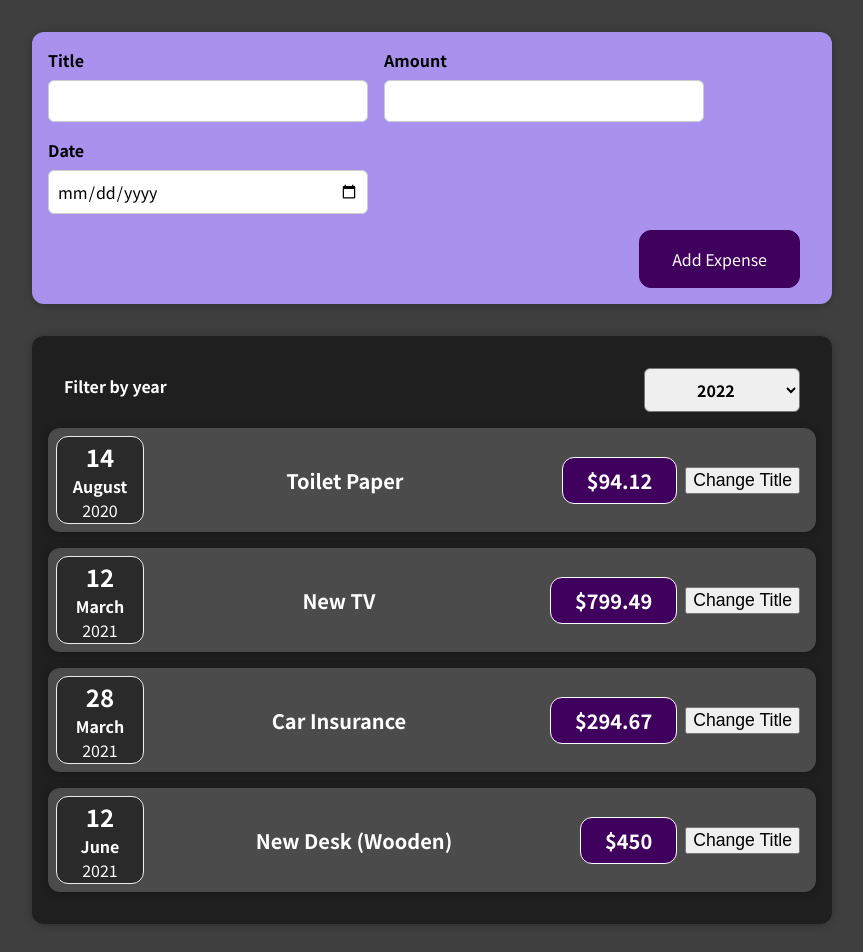
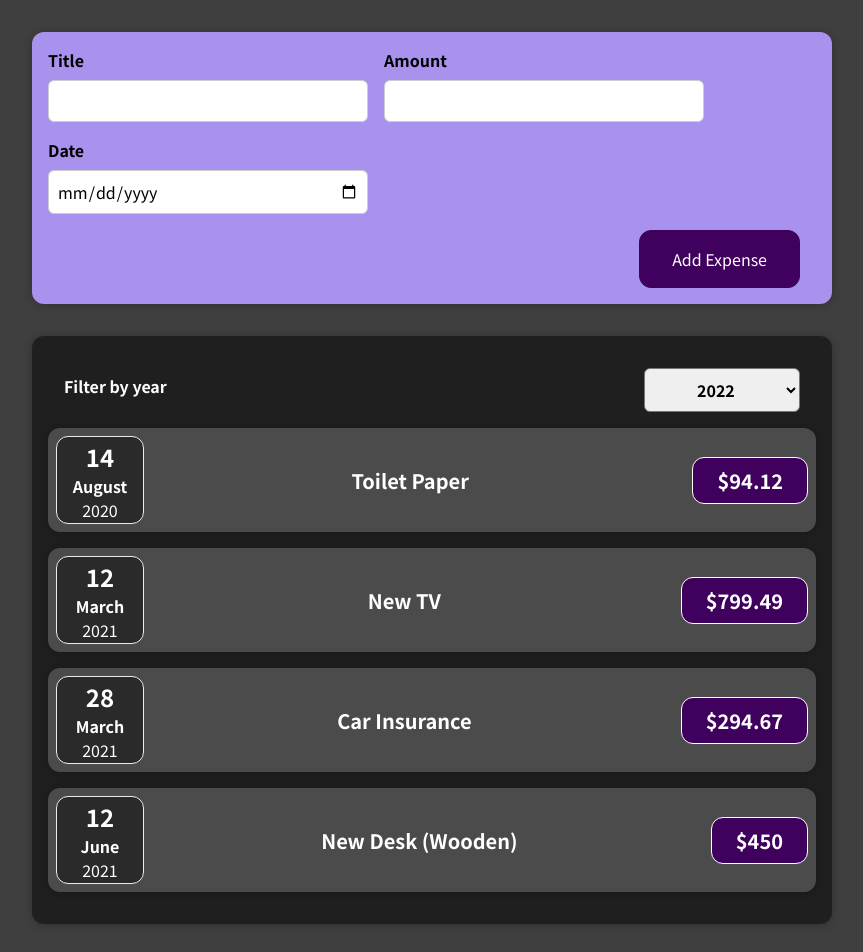
Before and after one commit to abhinavoo7/ExpenseTracker, a React (Create React App) app: page / in a window 1280 px wide. Shown: the top 952 px of the page, without its empty margins (208-1071 px from the left). Built offline with nearby package versions, Linux system fonts and the light colour scheme.

Commit message:
rendered dynamic list of data

```diff
--- a/src/App.tsx
+++ b/src/App.tsx
@@ -4,7 +4,7 @@ import NewExpense from './components/NewExpense/NewExpense'
 import { useState } from 'react'
 
 function App() {
-  const expenses = [
+  const dummyExpenses: ExpenseData[] = [
     {
       id: 'e1',
       title: 'Toilet Paper',
@@ -26,22 +26,22 @@ function App() {
     },
   ]
 
-  const [expenseList, setExpenses] = useState(expenses)
+  const [expenseList, setExpenses] = useState(dummyExpenses)
 
-  const addExpenseDataHandler = (expenseData: ExpenseData) => {
+  const addExpenseDataHandler = (expense: ExpenseData) => {
     console.log('In app.tsx')
-    // console.log(expenseData)
-    const exp = {
-      id: expenseData.id!!,
-      title: expenseData.title,
-      amount: expenseData.amount,
-      date: expenseData.date,
-    }
-    expenses.push(exp)
-    setExpenses(expenses)
-    console.log(expenseList)
+    setExpenses((prevExpenses) => {
+      return [expense, ...prevExpenses]
+    })
+
+    // setExpenses((prevExpenses)=>{
+    //   return [expenseData, ...prevExpense]
+    // })
+    // console.log('In app.tsx')
+    // console.log(expenseList)
   }
 
+  // console.log(expenseList)
   return (
     <div className="App">
       <NewExpense onAddExpense={addExpenseDataHandler} />
@@ -53,7 +53,7 @@ function App() {
 export default App
 
 interface ExpenseData {
-  id?: string
+  id: string
   title: string
   amount: number
   date: Date
--- a/src/components/Expenses/ExpenseItem.tsx
+++ b/src/components/Expenses/ExpenseItem.tsx
@@ -1,29 +1,32 @@
 import './ExpenseItem.css'
 import ExpenseDate from './ExpenseDate'
 import Card from '../UI/Card'
-import { useState } from 'react'
 
 function ExpenseItem(props: Props) {
-  const [title, setTitle] = useState(props.title)
+  // const [title, setTitle] = useState(props.title)
 
-  const clickhandler = () => {
-    console.log('Button clicked!')
-    setTitle('Updated Title!!')
-  }
+  // const clickhandler = () => {
+  //   console.log('Button clicked!')
+  //   setTitle('Updated Title!!')
+  // }
+
+  // console.log('In Expense Item')
+  // console.log(props)
 
   return (
     <Card className="expense-item">
       <ExpenseDate date={props.date} />
       <div className="expense-item__description">
-        <h2>{title}</h2>
+        {/* <h2>{title}</h2> */}
+        <h2>{props.title}</h2>
         <div className="expense-item__price">${props.amount}</div>
       </div>
-      <button
+      {/* <button
         onClick={clickhandler}
         className="expense-item_btn btn btn-outline-light"
       >
         Change Title
-      </button>
+      </button> */}
     </Card>
   )
 }
--- a/src/components/Expenses/Expenses.tsx
+++ b/src/components/Expenses/Expenses.tsx
@@ -2,10 +2,10 @@ import ExpenseItem from './ExpenseItem'
 import './Expenses.css'
 import Card from '../UI/Card'
 import ExpenseFilter from './ExpenseFilter'
-import { useState } from 'react'
+import { JSXElementConstructor, ReactElement, useState } from 'react'
 
 interface Items {
-  id?: string
+  id: string
   title: string
   amount: number
   date: Date
@@ -24,6 +24,9 @@ function Expenses(props: Props) {
     setFilterYear(selectedYear)
   }
 
+  // console.log('In Expenses.tsx')
+  // console.log(props.items)
+
   return (
     <div>
       <Card className="expenses">
@@ -31,26 +34,18 @@ function Expenses(props: Props) {
           selected={filteredYear}
           onChangeFilter={filterChangeHandler}
         />
-        <ExpenseItem
-          title={props.items[0].title}
-          amount={props.items[0].amount}
-          date={props.items[0].date}
-        />
-        <ExpenseItem
-          title={props.items[1].title}
-          amount={props.items[1].amount}
-          date={props.items[1].date}
-        />
-        <ExpenseItem
-          title={props.items[2].title}
-          amount={props.items[2].amount}
-          date={props.items[2].date}
-        />
-        <ExpenseItem
-          title={props.items[3].title}
-          amount={props.items[3].amount}
-          date={props.items[3].date}
-        />
+        <div>
+          {props.items.map((expense: Items, index) => {
+            return (
+              <ExpenseItem
+                key={index}
+                title={expense.title}
+                amount={expense.amount}
+                date={expense.date!}
+              />
+            )
+          })}
+        </div>
       </Card>
     </div>
   )
--- a/src/components/NewExpense/ExpenseForm.tsx
+++ b/src/components/NewExpense/ExpenseForm.tsx
@@ -45,6 +45,7 @@ const ExpenseForm = (props: Props) => {
     event.preventDefault()
 
     const expenseData = {
+      id: Math.random().toString(),
       title: enteredTitle,
       date: new Date(enteredDate),
       amount: Number(enteredAmount),
@@ -103,6 +104,7 @@ interface Props {
 }
 
 interface ExpenseData {
+  id: string
   title: string
   amount: number
   date: Date
--- a/src/components/NewExpense/NewExpense.tsx
+++ b/src/components/NewExpense/NewExpense.tsx
@@ -21,7 +21,7 @@ const NewExpense = (props: Props) => {
 export default NewExpense
 
 interface ExpenseData {
-  id?: string
+  id: string
   title: string
   amount: number
   date: Date
```
